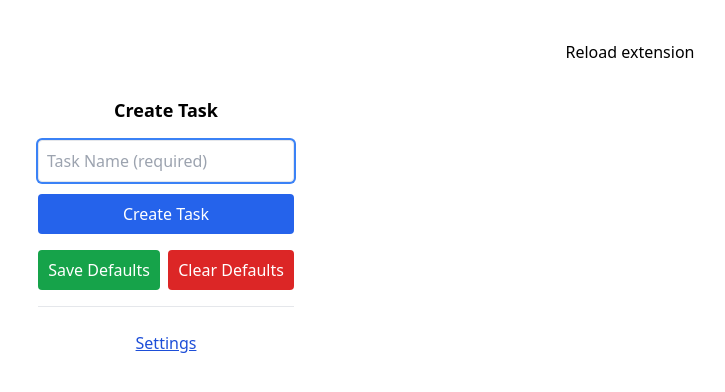
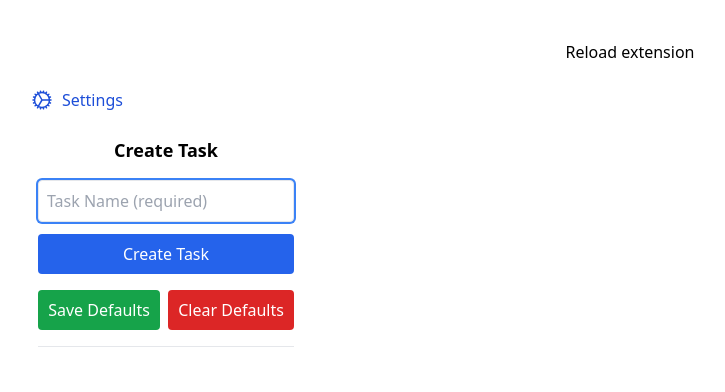
Before and after one commit to anelcanto/web-to-click-up, a React (Vite) app: page / in a window 1280 px wide. Shown: the top 392 px of the page, without its empty margins (10-735 px from the left). Built offline with nearby package versions, Linux system fonts and the light colour scheme.

Commit message:
Add navigation

```diff
--- /dev/null
+++ b/src/components/NavButton.tsx
@@ -0,0 +1,22 @@
+import React from 'react';
+import { ArrowLeftIcon, CogIcon } from '@heroicons/react/24/outline'; // Adjust icons as needed
+
+interface NavButtonProps {
+    label: string;
+    icon: 'settings' | 'back';
+    onClick: () => void;
+}
+
+export default function NavButton({ label, icon, onClick }: NavButtonProps) {
+    const IconComponent = icon === 'settings' ? CogIcon : ArrowLeftIcon;
+
+    return (
+        <button
+            onClick={onClick}
+            className="flex items-center p-2 text-blue-700 hover:text-blue-900 transition"
+        >
+            <IconComponent className="w-6 h-6 mr-2" />
+            <span>{label}</span>
+        </button>
+    );
+}
--- a/src/sidepanel/CreateTask.tsx
+++ b/src/sidepanel/CreateTask.tsx
@@ -165,12 +165,12 @@ export default function CreateTask({ onGoToSettings, selectedFieldIds, available
             <StatusMessage message={statusMsg} />
 
             <hr className="my-4" />
-            <button
+            {/* <button
                 onClick={onGoToSettings}
                 className="w-full p-2 text-blue-700 underline hover:text-blue-900"
             >
                 Settings
-            </button>
+            </button> */}
         </div>
     );
 }
--- a/src/sidepanel/SettingsPanel.tsx
+++ b/src/sidepanel/SettingsPanel.tsx
@@ -1,6 +1,6 @@
 // src/sidepanel/SettingsPanel.tsx
 import React, { useEffect, useState, useRef } from 'react';
-import FieldManager, { FieldManagerRef } from './FieldManager';
+import FieldManager, { FieldManagerRef } from '../components/FieldManager';
 import { Field } from '../components/RenderField';
 import LocationSelectors from '../components/LocationSelectors';
 import { Settings } from '../types';
@@ -161,12 +161,12 @@ export default function SettingsPanel({
 
             <hr className="my-4" />
 
-            <button
+            {/* <button
                 onClick={onGoToCreateTask}
                 className="w-full p-2 text-blue-700 underline hover:text-blue-900"
             >
                 Back to Create Task
-            </button>
+            </button> */}
         </div>
     );
 }
--- a/src/sidepanel/SidePanel.tsx
+++ b/src/sidepanel/SidePanel.tsx
@@ -3,6 +3,7 @@ import React, { useState, useEffect } from 'react';
 import CreateTask from './CreateTask';
 import SettingsPanel from './SettingsPanel';
 import { Field } from '../components/RenderField';
+import NavButton from '../components/NavButton';
 
 export default function SidePanel() {
     const [isSettings, setIsSettings] = useState(false);
@@ -40,6 +41,13 @@ export default function SidePanel() {
             >
                 Reload extension
             </button>
+
+            <NavButton
+                label={isSettings ? 'Back to Create Task' : 'Settings'}
+                icon={isSettings ? 'back' : 'settings'}
+                onClick={() => setIsSettings((prev) => !prev)}
+            />
+
             {isSettings ? (
                 <SettingsPanel
                     onGoToCreateTask={() => setIsSettings(false)}
```
Also changed, not shown: src/components/FieldManager.tsx (renamed from src/sidepanel/FieldManager.tsx), 1 other file (tests, documents, lock files or other folders).
